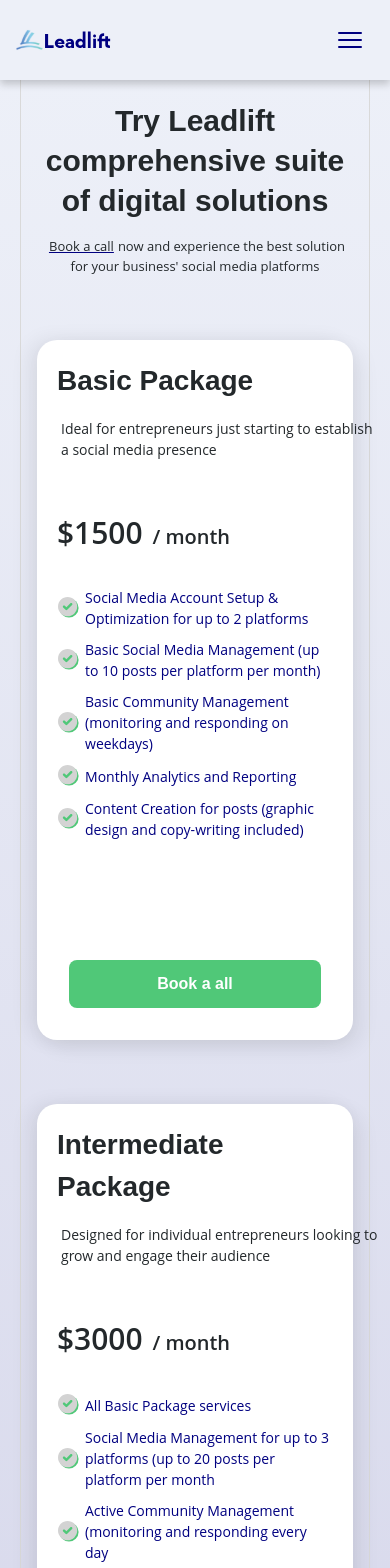
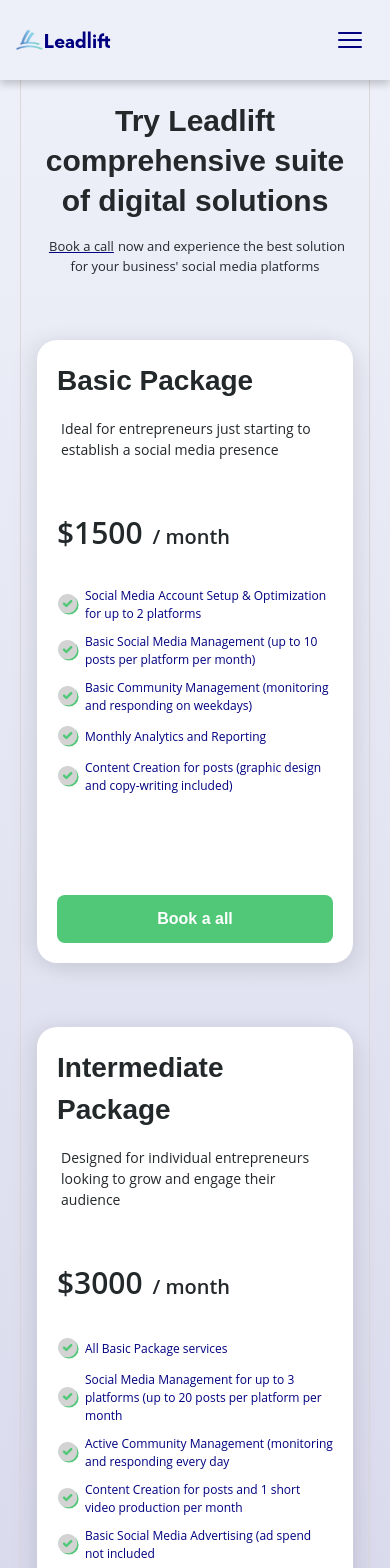
Before and after one commit to leadliftio/leadlift-website, a React (Create React App) app: page /pricing in a window 390 px wide. Shown: the top 1568 px of the page. Built offline with nearby package versions, Linux system fonts and the light colour scheme.

Commit message:
refactors

```diff
--- a/src/App.css
+++ b/src/App.css
@@ -1,5 +1,6 @@
 .App {
   /* text-align: center; */
+  overflow-x: hidden;
 }
 
 .App-logo {
--- a/src/Components/Pages/Pricing/PricingCard.tsx
+++ b/src/Components/Pages/Pricing/PricingCard.tsx
@@ -16,11 +16,11 @@
   packageFeatures,
 }: pricingCardTypes) => {
   return (
-    <div className="w-full h-[700px] relative p-5 md:p-8 bg-white rounded-[20px] shadow-card text-left">
+    <div className="w-full h-full  md:h-[700px] relative p-5 md:p-8 bg-white rounded-[20px] shadow-card text-left box-border">
       <div className="package-name font-montserrat font-semibold text-[28px] text-brandBlack mb-[16px] md:mb-[20px]">
         {packageName}
       </div>
-      <div className="package-description w-[330px] text-brandBlack font-openSans font-normal text-[14px] md:text-base mb-[50px] md:mb-[74px] px-1">
+      <div className="package-description w-full md:w-[330px] text-brandBlack font-openSans font-normal text-[14px] md:text-base mb-[50px] md:mb-[74px] px-1">
         {packageDescription}
       </div>
       <div className="price text-brandBlack font-openSans font-semibold text-[30px] md:text-[36px] mb-[32px]">
@@ -33,13 +33,13 @@
             <div>
               <RoundedCheckMarkIcon />
             </div>
-            <p className="font-openSans text-[14px] md:text-base text-brandBlue">
+            <p className="font-openSans text-[12px] md:text-[14px] md:text-base text-brandBlue">
               {feature}
             </p>
           </li>
         ))}
       </ul>
-      <div className="absolute bottom-8 left-0 w-full px-8 ">
+      <div className="relative md:absolute md:bottom-8 left-0 w-full md:px-8 mt-[100px] ">
         <SolidGreenButton width="100%">Book a all</SolidGreenButton>
       </div>
     </div>
```
